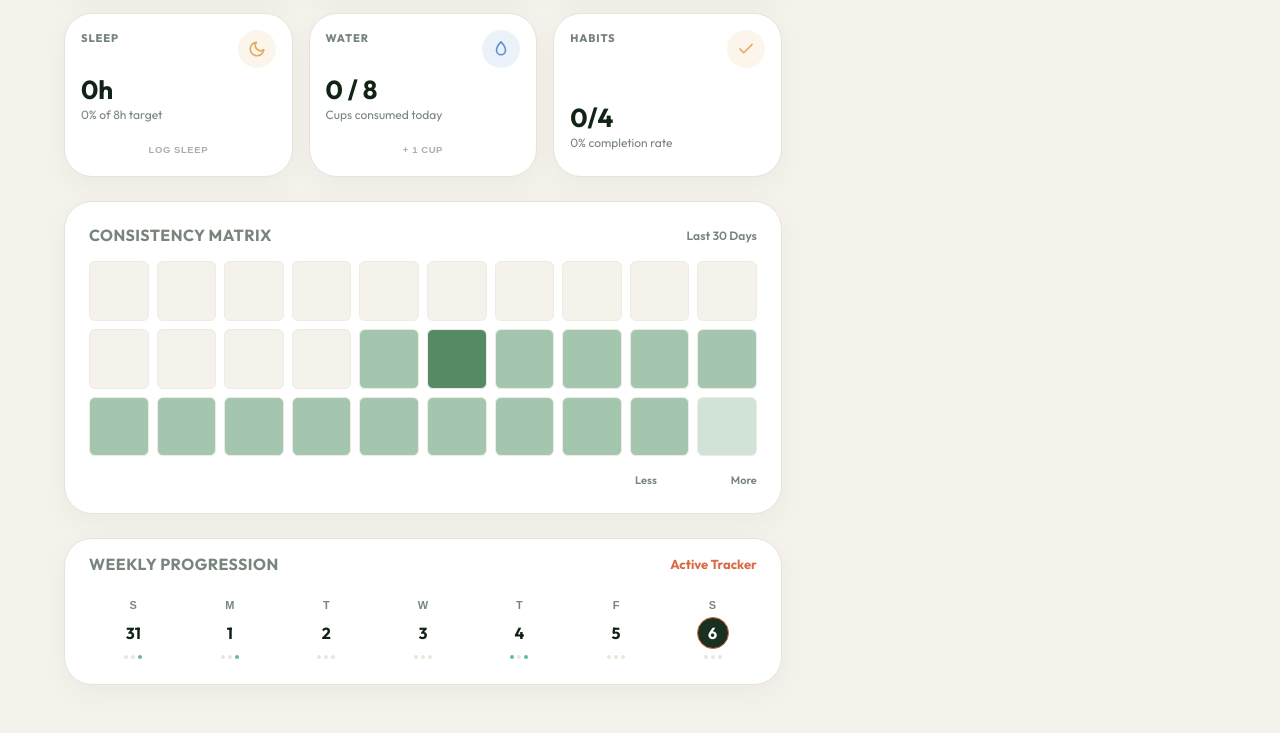
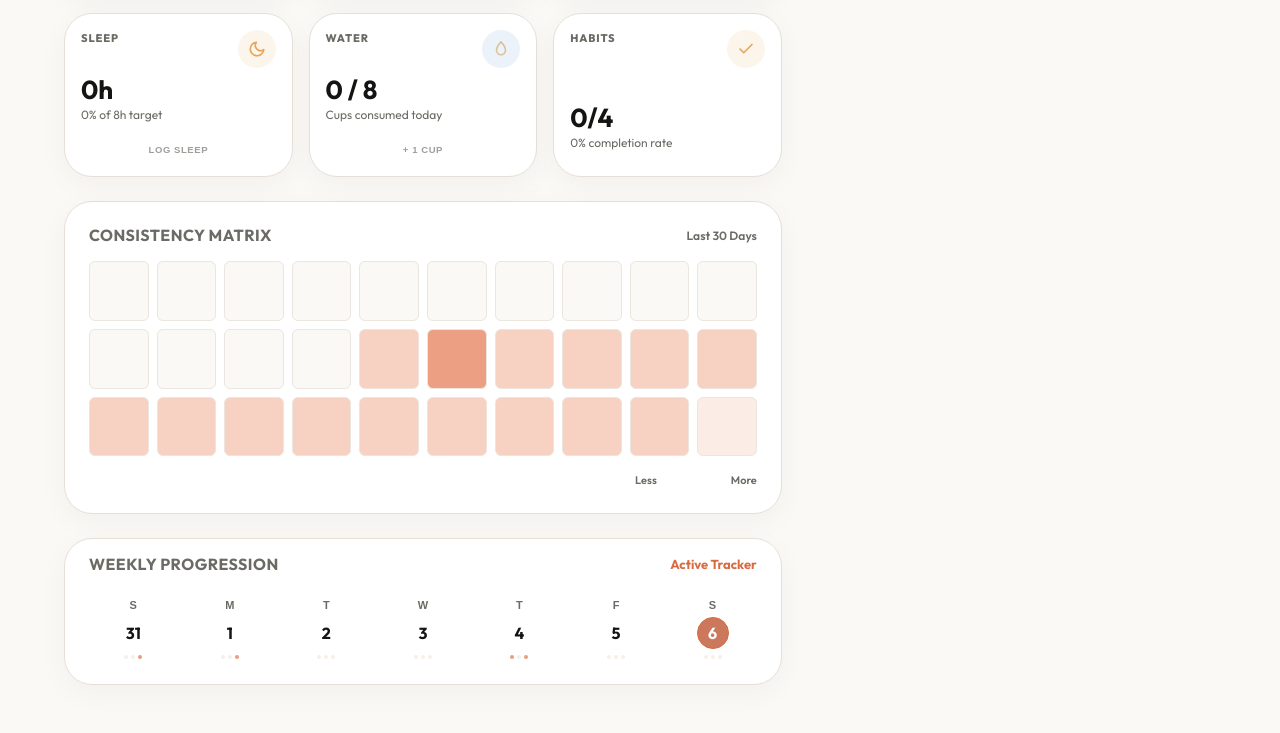
Before and after one commit to Gurjoban0004/Align, a plain HTML site: page redesign.html in a window 1280 px wide. Shown: the part 642-1375 px from the top of the page. Drawn offline with nearby package versions, Linux system fonts and the light colour scheme.

Commit message:
style: replace cool greens and blues with warm pastel coral/cream/amber editorial palette

```diff
--- a/redesign.css
+++ b/redesign.css
@@ -5,40 +5,40 @@
 
 :root {
   /* Premium Palette Tokens */
-  --colors-canvas: #f5f2eb;            /* Warm cream canvas floor */
-  --colors-surface-soft: #eae6db;      /* Divider background and subtle outlines */
+  --colors-canvas: #faf9f5;            /* Warm cream canvas floor */
+  --colors-surface-soft: #f5f0e8;      /* Divider background and subtle outlines */
   --colors-surface-card: #ffffff;      /* Pure white widget cards */
-  --colors-surface-cream-strong: #dfdaca; /* Deep warm highlighted tabs/borders */
-  --colors-surface-dark: #1a3020;      /* Deep forest green for main headers/sections */
-  --colors-surface-dark-elevated: #284430; /* Elevated forest green */
-  --colors-surface-dark-soft: #213c29;  /* Soft dark container */
-
-  --colors-primary: #1a3020;           /* Primary brand color (deep forest green) */
-  --colors-primary-active: #0f1e14;    /* Pressed primary color */
-  --colors-primary-disabled: #dfdaca;
+  --colors-surface-cream-strong: #efe9de; /* Deep warm highlighted tabs/borders */
+  --colors-surface-dark: #181715;      /* Warm near-black / dark charcoal */
+  --colors-surface-dark-elevated: #252320; /* Elevated dark */
+  --colors-surface-dark-soft: #1f1e1b;  /* Soft dark container */
+
+  --colors-primary: #cc785c;           /* Primary brand color (Anthropic warm coral) */
+  --colors-primary-active: #a9583e;    /* Pressed primary color */
+  --colors-primary-disabled: #e6dfd8;
 
   /* Accent Highlight Colors */
   --colors-accent-terracotta: #d96b43; /* Terracotta orange (calories / active) */
-  --colors-accent-teal: #5ebca3;       /* Mint teal (steps / water / success) */
-  --colors-accent-amber: #e2a960;      /* Soft gold/amber (sleep / stars / alert) */
-  --colors-accent-blue: #5c93d6;       /* Soft blue (reading logs / info) */
+  --colors-accent-teal: #e89e82;       /* Warm peach/coral pastel (steps / success) */
+  --colors-accent-amber: #e8a55a;      /* Soft gold/amber (sleep / stars / alert) */
+  --colors-accent-blue: #dfc098;       /* Soft warm sand/taupe pastel (reading / info) */
 
   /* Semantic */
-  --colors-success: #5ebca3;
-  --colors-warning: #e2a960;
-  --colors-error: #c65a5a;
-  --colors-hairline: #e6e3db;
-  --colors-hairline-soft: #eeebe5;
+  --colors-success: #e89e82;           /* Warm peach/coral success badge */
+  --colors-warning: #e8a55a;
+  --colors-error: #c64545;             /* Warm red error */
+  --colors-hairline: #e6dfd8;
+  --colors-hairline-soft: #ebe6df;
 
   /* Text colors */
-  --colors-ink: #112315;               /* Ink black-green for headers */
-  --colors-body-strong: #1a3020;
-  --colors-body: #3c493f;              /* Soft dark slate-green for running text */
-  --colors-muted: #78857c;             /* Muted gray-green */
-  --colors-muted-soft: #9eb0a4;
+  --colors-ink: #141413;               /* Ink black-green for headers */
+  --colors-body-strong: #252523;
+  --colors-body: #3d3d3a;              /* Soft dark slate-green for running text */
+  --colors-muted: #6c6a64;             /* Muted gray-green */
+  --colors-muted-soft: #8e8b82;
   --colors-on-primary: #ffffff;
-  --colors-on-dark: #f5f2eb;
-  --colors-on-dark-soft: #b0c2b6;
+  --colors-on-dark: #faf9f5;
+  --colors-on-dark-soft: #a09d96;
 
   /* Typography */
   --font-display: 'Cormorant Garamond', Garamond, 'Times New Roman', serif;
@@ -959,12 +959,11 @@ nav.bottom-nav {
   border-color: var(--colors-muted);
 }
 
-/* Matrix cell shades based on score completeness */
-.consistency-cell.level-0 { background-color: #f5f2eb; } /* Empty */
-.consistency-cell.level-1 { background-color: #d1e2d6; } /* 1-40% */
-.consistency-cell.level-2 { background-color: #a4c6ae; } /* 41-79% */
-.consistency-cell.level-3 { background-color: #558a64; } /* 80-99% */
-.consistency-cell.level-4 { background-color: #1a3020; } /* 100% */
+.consistency-cell.level-0 { background-color: var(--colors-canvas); } /* Empty */
+.consistency-cell.level-1 { background-color: #fbece5; } /* 1-40% */
+.consistency-cell.level-2 { background-color: #f7d1c2; } /* 41-79% */
+.consistency-cell.level-3 { background-color: #ec9f82; } /* 80-99% */
+.consistency-cell.level-4 { background-color: var(--colors-primary); } /* 100% */
 
 .consistency-legend {
   display: flex;
--- a/redesign.js
+++ b/redesign.js
@@ -552,10 +552,10 @@ function openSleepLogger(day, onSave) {
     grad.id = 'sleepGrad';
     const stop1 = document.createElementNS('http://www.w3.org/2000/svg', 'stop');
     stop1.setAttribute('offset', '0%');
-    stop1.setAttribute('stop-color', '#1a3020');
+    stop1.setAttribute('stop-color', '#cc785c');
     const stop2 = document.createElementNS('http://www.w3.org/2000/svg', 'stop');
     stop2.setAttribute('offset', '100%');
-    stop2.setAttribute('stop-color', '#e2a960');
+    stop2.setAttribute('stop-color', '#e8a55a');
     grad.appendChild(stop1);
     grad.appendChild(stop2);
     defs.appendChild(grad);
@@ -572,7 +572,7 @@ function openSleepLogger(day, onSave) {
       tick.setAttribute('y1', innerP.y);
       tick.setAttribute('x2', outerP.x);
       tick.setAttribute('y2', outerP.y);
-      tick.setAttribute('stroke', '#b0c2b6');
+      tick.setAttribute('stroke', '#e6dfd8');
       tick.setAttribute('stroke-width', '1.5');
       svg.appendChild(tick);
 
@@ -583,7 +583,7 @@ function openSleepLogger(day, onSave) {
       hourLabel.setAttribute('y', labelP.y);
       hourLabel.setAttribute('text-anchor', 'middle');
       hourLabel.setAttribute('dominant-baseline', 'central');
-      hourLabel.setAttribute('fill', '#78857c');
+      hourLabel.setAttribute('fill', '#6c6a64');
       hourLabel.setAttribute('font-size', '10');
       hourLabel.setAttribute('font-family', 'Outfit, sans-serif');
       hourLabel.setAttribute('font-weight', '600');
@@ -594,7 +594,7 @@ function openSleepLogger(day, onSave) {
     // Sleep handle
     const sleepHandle = document.createElementNS('http://www.w3.org/2000/svg', 'circle');
     sleepHandle.setAttribute('r', handleR);
-    sleepHandle.setAttribute('fill', '#1a3020');
+    sleepHandle.setAttribute('fill', '#cc785c');
     sleepHandle.setAttribute('stroke', '#ffffff');
     sleepHandle.setAttribute('stroke-width', '3');
     sleepHandle.setAttribute('cursor', 'grab');
@@ -603,7 +603,7 @@ function openSleepLogger(day, onSave) {
     // Wake handle
     const wakeHandle = document.createElementNS('http://www.w3.org/2000/svg', 'circle');
     wakeHandle.setAttribute('r', handleR);
-    wakeHandle.setAttribute('fill', '#e2a960');
+    wakeHandle.setAttribute('fill', '#e8a55a');
     wakeHandle.setAttribute('stroke', '#ffffff');
     wakeHandle.setAttribute('stroke-width', '3');
     wakeHandle.setAttribute('cursor', 'grab');
```
